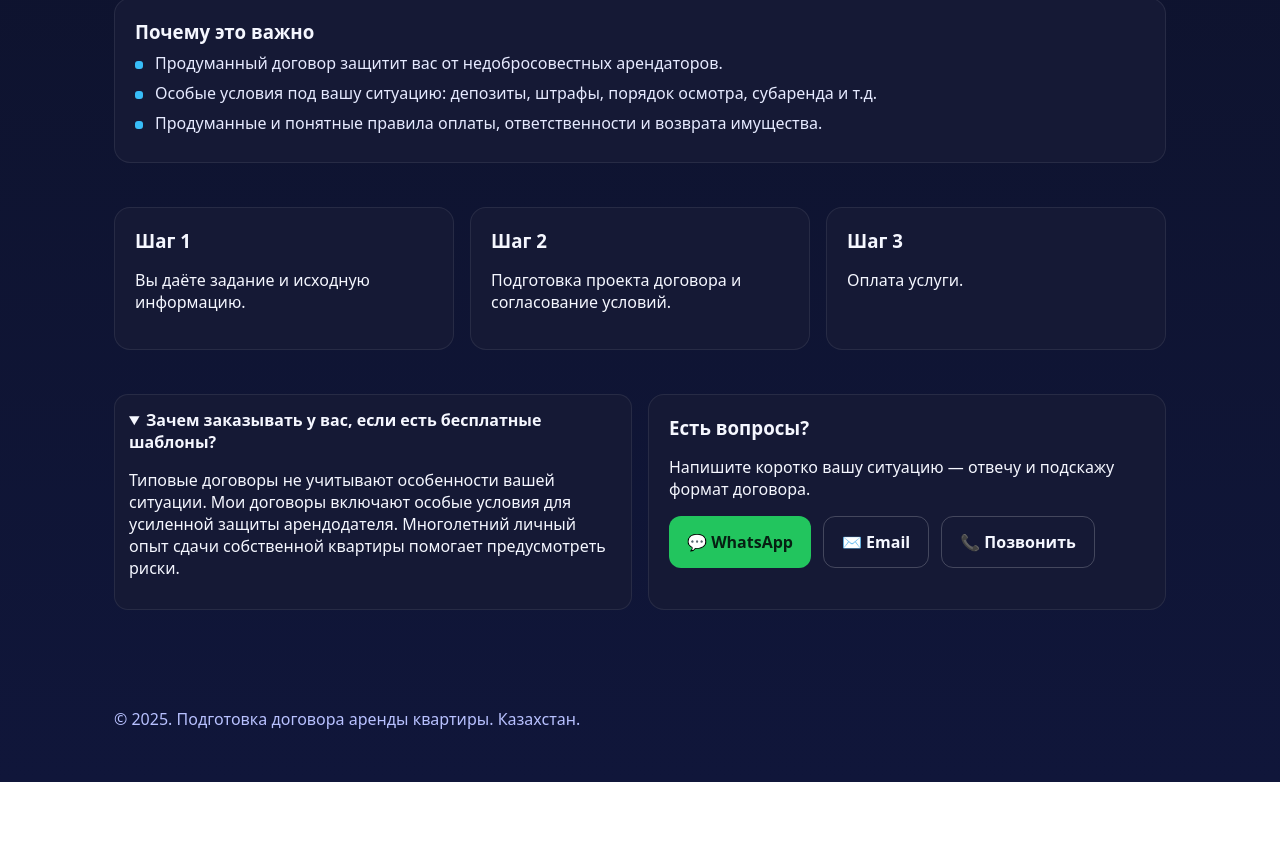
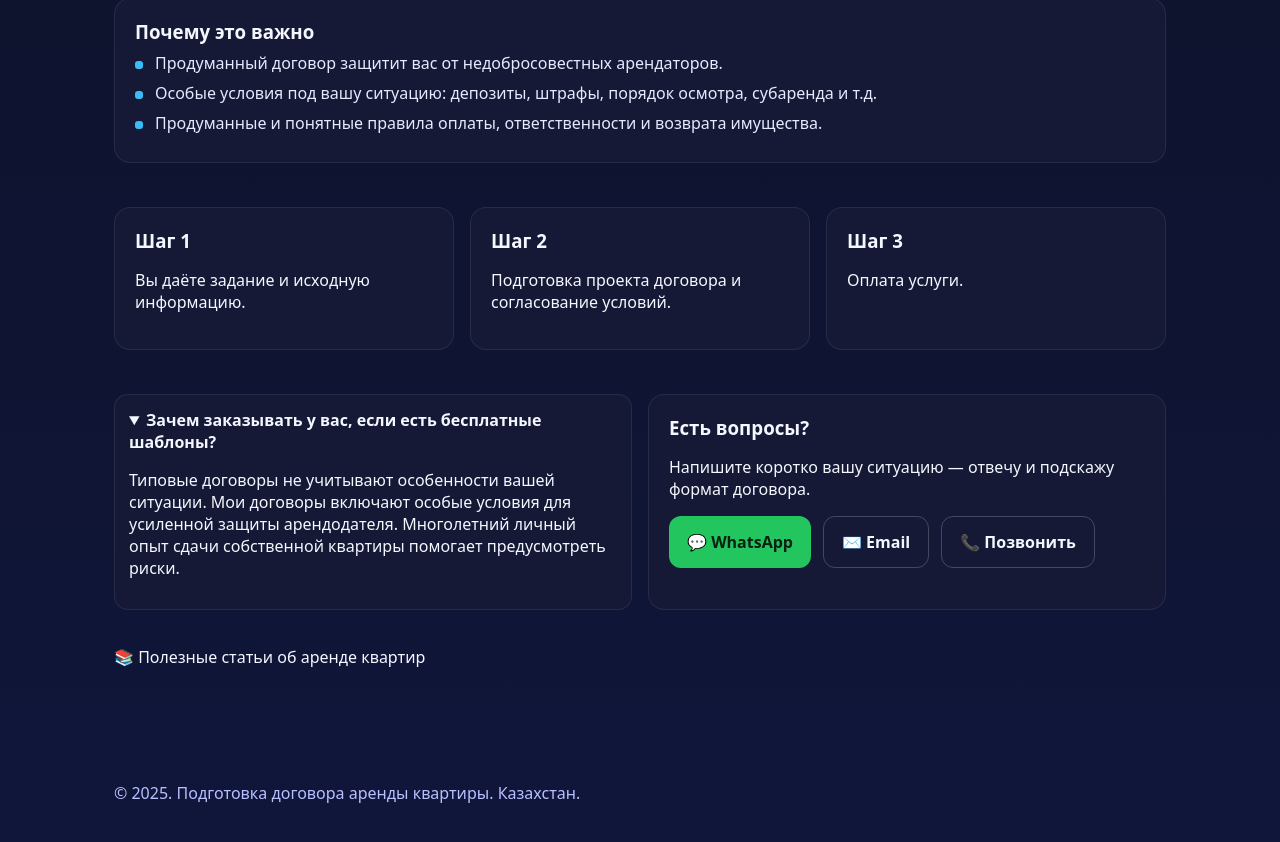
Before and after one commit to TimurDanab/dogovor-arendy, a plain HTML site: page index.html in a window 1280 px wide. Shown: the part 1490-2332 px from the top of the page. Before the commit the page ends 2272 px from the top, so only its background shows below. Drawn offline with Linux system fonts and the light colour scheme.

Commit message:
Update index.html

```diff
--- a/index.html
+++ b/index.html
@@ -246,6 +246,9 @@
            data-kz="📞 Қоңырау шалу">📞 Позвонить</a>
       </div>
     </div>
+<p style="margin-top:20px;">
+  <a href="articles/">📚 Полезные статьи об аренде квартир</a>
+</p>
   </section>
 </main>
 
```
